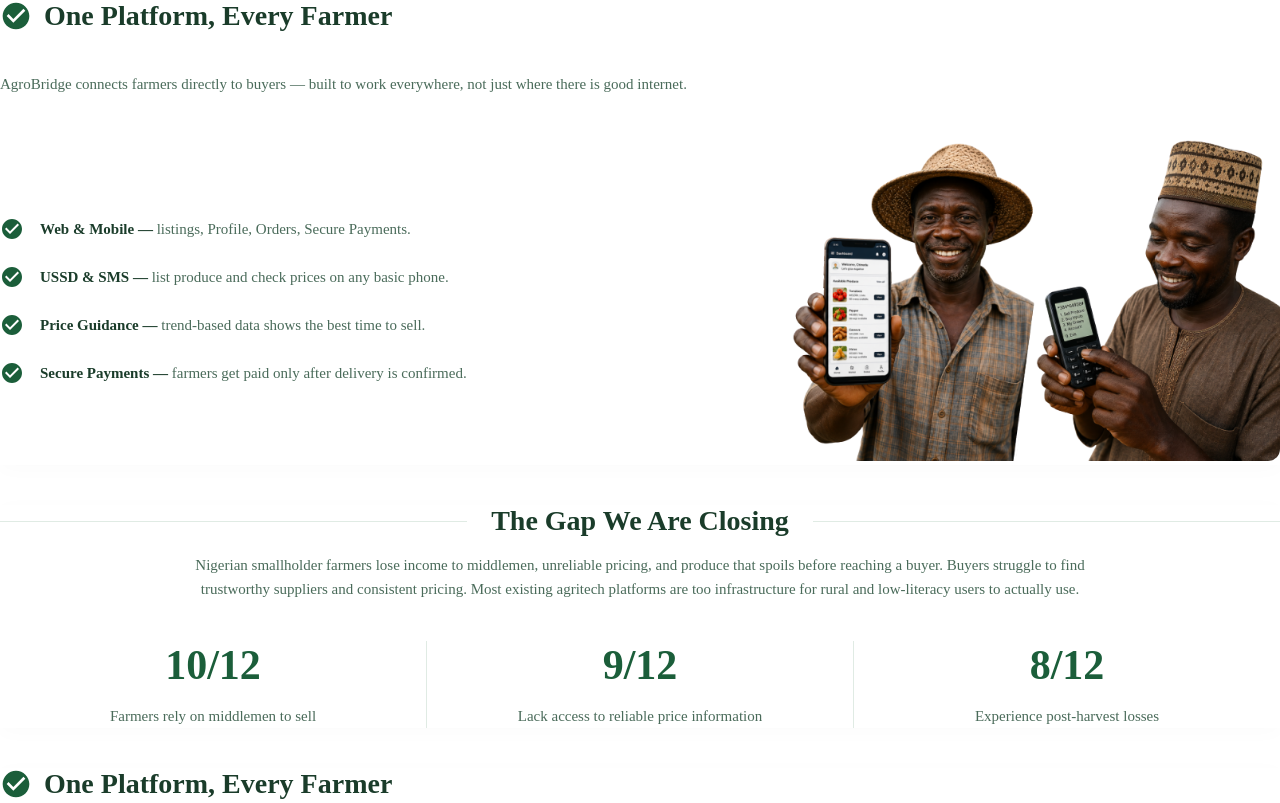
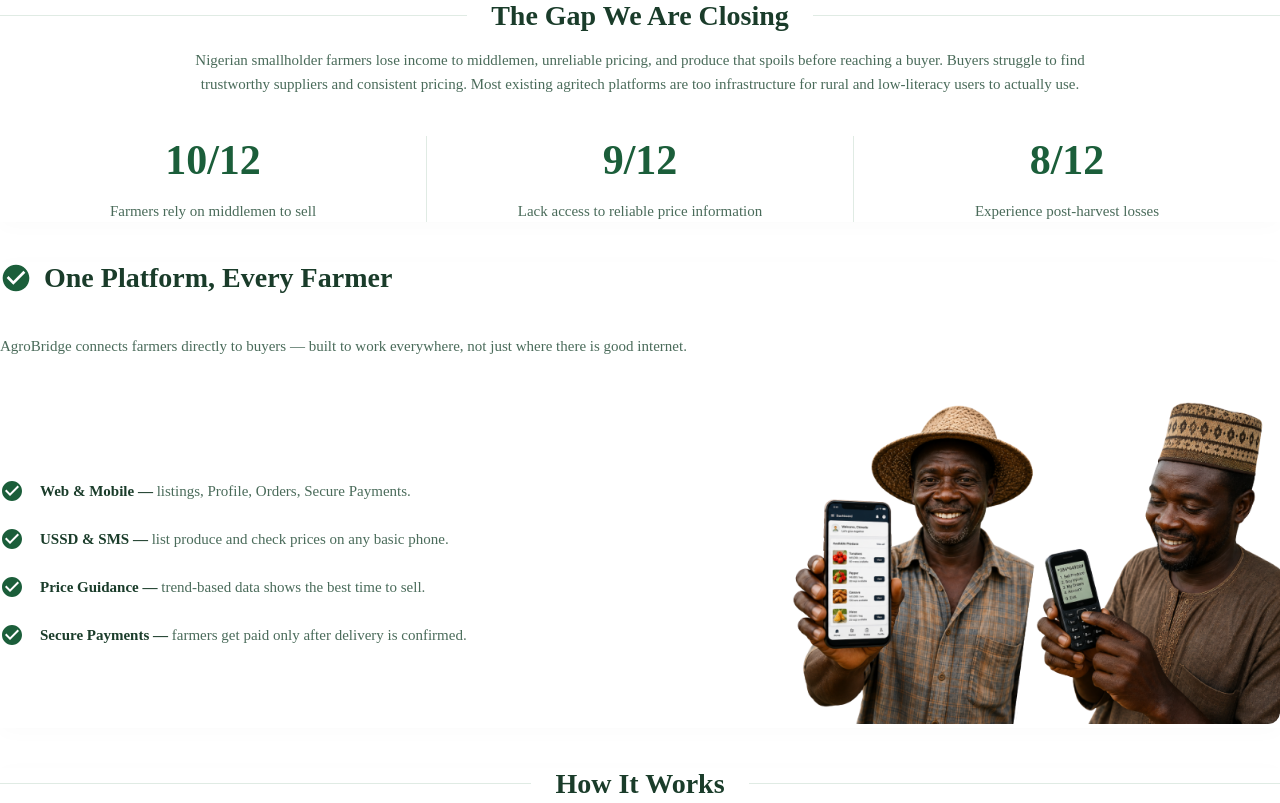
Before and after one commit to AgroBrigde/AgroBridgeWebApp, a React (Vite) app: page /landing in a window 1280 px wide. Shown: the part 557-1360 px from the top of the page. Built offline with nearby package versions, Linux system fonts and the light colour scheme.

Commit message:
working now

```diff
--- a/src/Pages/LandingPage.jsx
+++ b/src/Pages/LandingPage.jsx
@@ -26,9 +26,9 @@
     <section>
       <div>
         <HeroPage heroRef={heroRef} />
+        <Gap gapRef={gapRef} />
+        {/* <Platform platformRef={platformRef} /> */}
         <Solution solutionsRef={solutionsRef} />
-        <Gap gapRef={gapRef} />
-        <Platform platformRef={platformRef} />
         <Works worksRef={howItWorksRef} />
         <WhoIt whoItRef={partnersRef} />
         <Traction tractionRef={tractionRef} />
```
